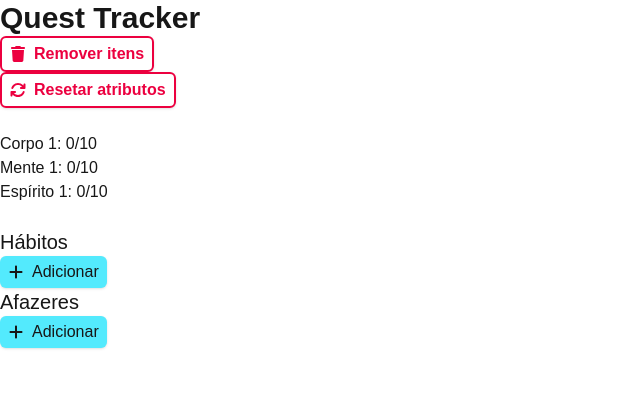
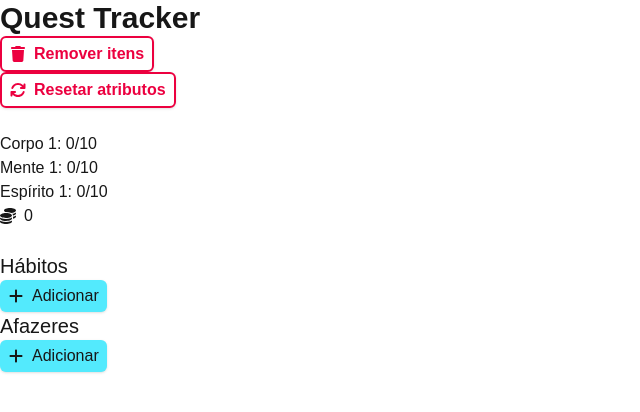
Before and after one commit to gab-souza-martins/gamified-habit-tracker, a Next.js app: page / in a window 1280 px wide. Shown: the top 412 px of the page, without its empty margins (0-640 px from the left). Built offline with nearby package versions, Linux system fonts and the light colour scheme.

Commit message:
Adicionada propriedade coins para StatsType.tsx, que será usado para o usuário comprar itens de uma loja

```diff
--- a/src/app/Components/UserStats.tsx
+++ b/src/app/Components/UserStats.tsx
@@ -1,5 +1,6 @@
 import React from "react";
 import Stats from "../Types/StatsType";
+import { FaCoins } from "react-icons/fa6";
 
 interface UserStatsProps {
    stats: Stats;
@@ -20,6 +21,9 @@ const UserStats: React.FC<UserStatsProps> = ({ stats }) => {
             Espírito {stats.spirit.level}: {stats.spirit.exp}/
             {stats.spirit.expToNextLevel}
          </p>
+         <p className="flex items-center gap-2">
+            <FaCoins /> {stats.coins}
+         </p>
       </>
    );
 };
--- a/src/app/Types/StatsType.tsx
+++ b/src/app/Types/StatsType.tsx
@@ -4,5 +4,6 @@ interface Stats {
    body: AttributeObject;
    mind: AttributeObject;
    spirit: AttributeObject;
+   coins: number;
 }
 export default Stats;
--- a/src/app/page.tsx
+++ b/src/app/page.tsx
@@ -13,6 +13,7 @@ const Home = () => {
       body: { level: 1, exp: 0, expToNextLevel: 10 },
       mind: { level: 1, exp: 0, expToNextLevel: 10 },
       spirit: { level: 1, exp: 0, expToNextLevel: 10 },
+      coins: 0,
    });
 
    React.useEffect(() => {
@@ -23,6 +24,7 @@ const Home = () => {
               body: { level: 1, exp: 0, expToNextLevel: 10 },
               mind: { level: 1, exp: 0, expToNextLevel: 10 },
               spirit: { level: 1, exp: 0, expToNextLevel: 10 },
+              coins: 0,
            };
       setCurrentStats(parsed);
    }, []);
```
